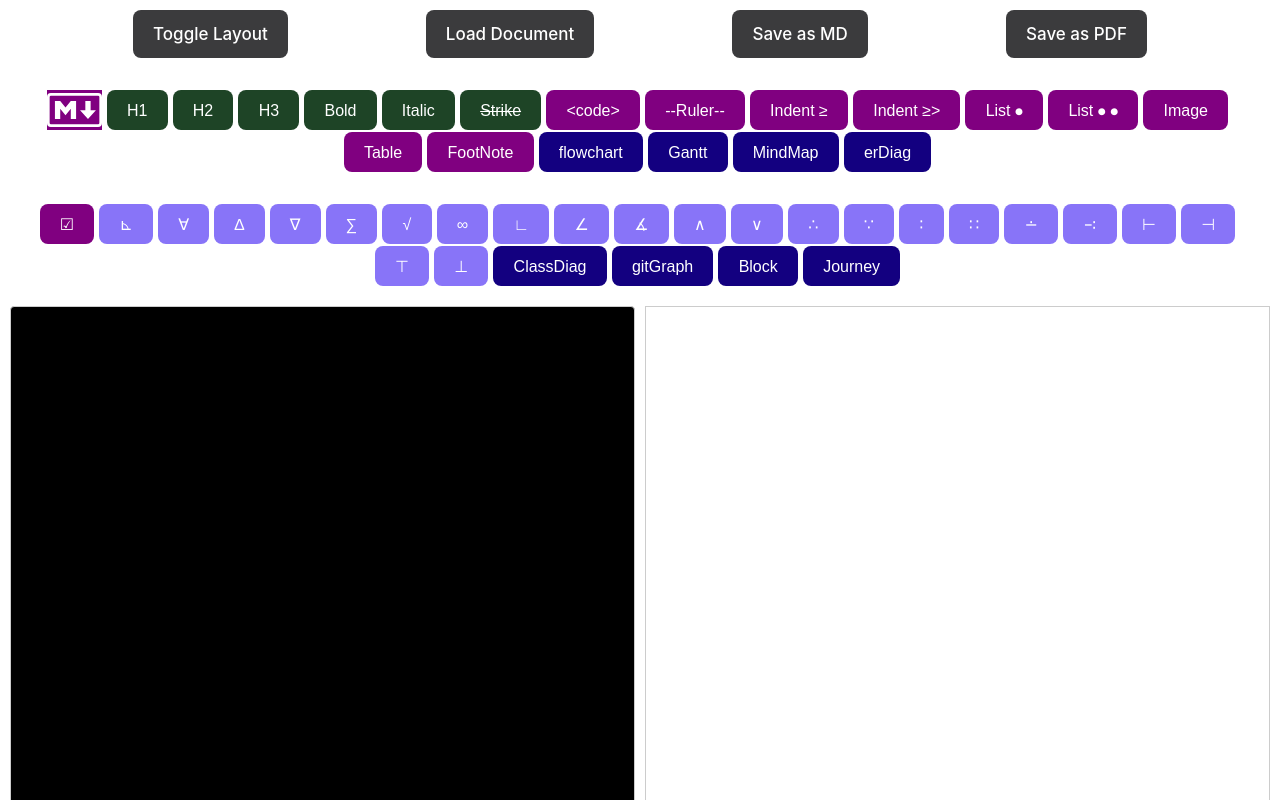
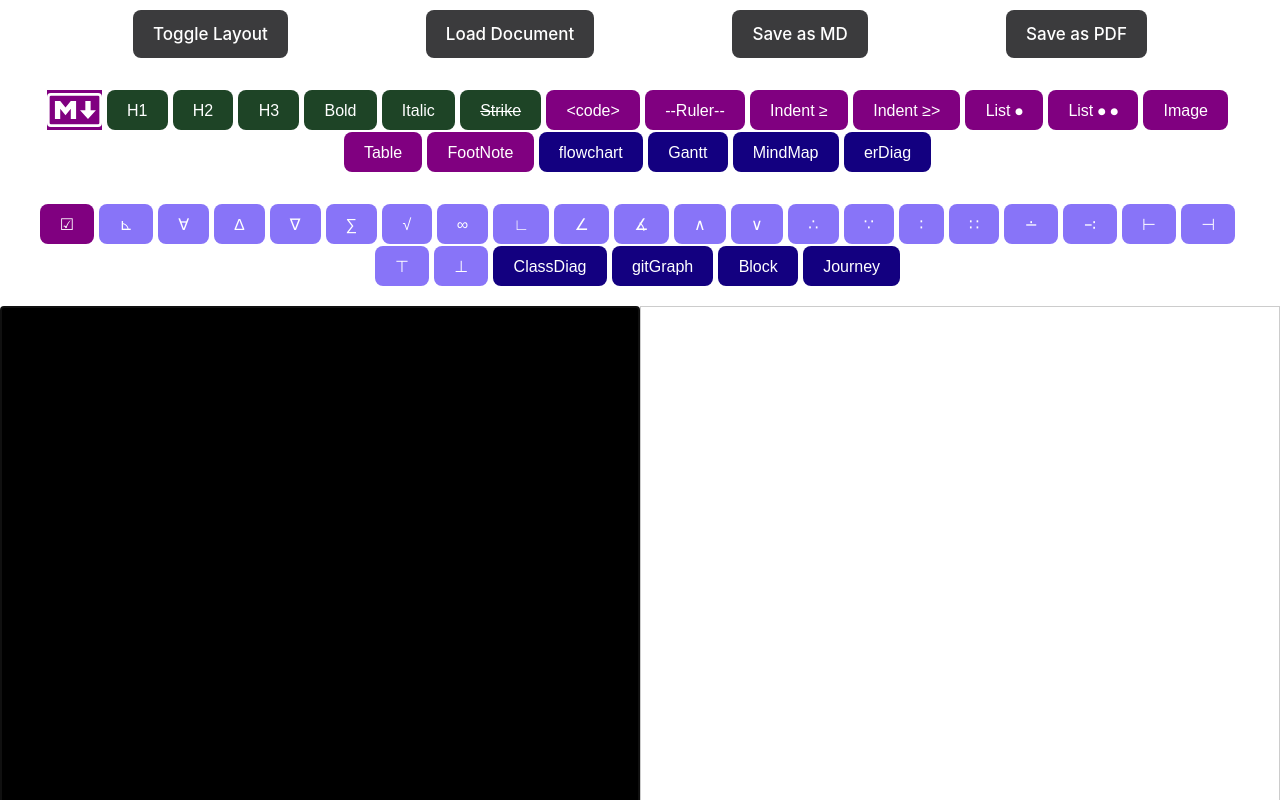
Before and after one commit to gcclinux/EasyEdit, a React (Vite) app: page / in a window 1280 px wide. Shown: the top 800 px of the page. Built offline with nearby package versions, Linux system fonts and the light colour scheme.

Commit message:
fixed refreshing editor and preview together

```diff
--- a/src/App.css
+++ b/src/App.css
@@ -19,43 +19,45 @@ html,
   width: 100%;
 }
 
-/* Side by Side Previewer */
+/* Textarea Parallel */
 .textarea-parallel {
-  width: 48%;
+  border: 1px solid #ccc;
   padding: 10px;
-  margin: 0 5px 0 10px; /* Adjust margins to be consistent */
+  text-align: left;
+  font-family: monospace;
   font-size: 16px;
-  border: 1px solid #ccc;
-  border-radius: 4px;
   background-color: black;
   color: white;
-  resize: none; /* Prevent resizing */
-  flex-grow: 1;
-  min-height: 650px; /* Set minimum height */
-  box-sizing: border-box; /* Include padding and border in the element's total width and height */
+  resize: none;
+  overflow: auto; /* Enable scrolling */
+  box-sizing: border-box;
 }
 
-/* Side by Side Previewer */
+/* Preview Parallel */
 .preview-parallel {
-  width: 48%;
   border: 1px solid #ccc;
   padding: 10px;
-  margin: 0 10px 0 5px; /* Adjust margins to be consistent */
   text-align: left;
   font-family: Arial, sans-serif;
   font-size: 16px;
-  font-weight: normal;
-  font-style: normal;
-  text-decoration: none;
-  flex-grow: 1;
-  min-height: 650px; /* Set minimum height to match textarea */
-  box-sizing: border-box; /* Include padding and border in the element's total width and height */
+  overflow: auto; /* Enable scrolling */
+  box-sizing: border-box;
 }
 
+.textarea-parallel,
+.preview-parallel {
+  overflow: auto;
+  width: 50%;
+  margin: 0;
+  box-sizing: border-box;
+  height: 80vh; /* Reduce initial height */
+}
+
+/* Container for parallel layout */
 .editor-preview-container-parallel {
   display: flex;
-  flex-grow: 1;
-  width: 100%;
+  flex-direction: row;
+  height: calc(100vh - 60px); /* Adjust according to any headers or footers */
 }
 
 
--- a/src/App.tsx
+++ b/src/App.tsx
@@ -1,25 +1,26 @@
-import React, { useRef, useEffect, useCallback } from "react";
-import ReactMarkdown from "react-markdown";
-import remarkGfm from "remark-gfm";
-import mermaid from "mermaid";
-import { saveAs } from "file-saver";
-import "./App.css";
-import markdownMarkWhite from "./assets/markdown-mark-white.svg";
-import html2canvas from "html2canvas";
-import jsPDF from "jspdf";
-import rehypeRaw from "rehype-raw";
-import debounce from "lodash.debounce";
+import React, { useRef, useState, useEffect, useCallback } from 'react';
+import ReactMarkdown from 'react-markdown';
+import remarkGfm from 'remark-gfm';
+import mermaid from 'mermaid';
+import { saveAs } from 'file-saver';
+import html2canvas from 'html2canvas';
+import jsPDF from 'jspdf';
+import rehypeRaw from 'rehype-raw';
+import debounce from 'lodash.debounce';
+import './App.css';
+import markdownMarkWhite from './assets/md.svg';
 
 const App = () => {
-  const [editorContent, setEditorContent] = React.useState("");
-  const [isHorizontal, setIsHorizontal] = React.useState(false);
+  const [editorContent, setEditorContent] = useState('');
+  const [isHorizontal, setIsHorizontal] = useState(false);
   const previewRef = useRef<HTMLDivElement>(null);
   const textareaRef = useRef<HTMLTextAreaElement>(null);
+  const cursorPositionRef = useRef<number>(0);
 
   const initializeMermaid = useCallback(
     debounce(() => {
       if (previewRef.current) {
-        const mermaidElements = previewRef.current.querySelectorAll(".mermaid");
+        const mermaidElements = previewRef.current.querySelectorAll('.mermaid');
         mermaidElements.forEach((element) => {
           mermaid.init(undefined, element as HTMLElement);
         });
@@ -31,6 +32,18 @@ const App = () => {
   useEffect(() => {
     initializeMermaid();
   }, [editorContent, initializeMermaid]);
+
+  const handleChange = (e: React.ChangeEvent<HTMLTextAreaElement>) => {
+    cursorPositionRef.current = e.target.selectionStart;
+    setEditorContent(e.target.value);
+  };
+
+  useEffect(() => {
+    if (textareaRef.current) {
+      textareaRef.current.setSelectionRange(cursorPositionRef.current, cursorPositionRef.current);
+      textareaRef.current.focus();
+    }
+  }, [editorContent]);
 
   const toggleLayout = () => {
     setIsHorizontal(!isHorizontal);
@@ -47,6 +60,73 @@ const App = () => {
     }
   };
 
+  const TextareaComponent = React.memo(() => {
+    useEffect(() => {
+      if (textareaRef.current) {
+        const { scrollTop, scrollHeight, clientHeight } = textareaRef.current;
+        const isAtBottom = scrollHeight - scrollTop === clientHeight;
+        if (isAtBottom) {
+          textareaRef.current.scrollTop = textareaRef.current.scrollHeight;
+        }
+      }
+    }, [editorContent]);
+
+    return (
+      <textarea
+        ref={textareaRef}
+        value={editorContent}
+        onChange={handleChange}
+        className={isHorizontal ? 'textarea-horizontal' : 'textarea-parallel'}
+        onKeyDown={(e) => {
+          if (e.key === 'Enter') {
+            e.preventDefault();
+            const target = e.target as HTMLTextAreaElement;
+            const { selectionStart, selectionEnd } = target;
+            const newValue =
+              editorContent.substring(0, selectionStart) +
+              '\n' +
+              editorContent.substring(selectionEnd);
+            cursorPositionRef.current = selectionStart + 1;
+            setEditorContent(newValue);
+          }
+        }}
+      />
+    );
+  });
+
+  const PreviewComponent = React.memo(() => {
+    useEffect(() => {
+      initializeMermaid();
+    }, [editorContent, initializeMermaid]);
+
+    return (
+      <div
+        className={isHorizontal ? 'preview-horizontal' : 'preview-parallel'}
+        ref={previewRef}
+      >
+        <ReactMarkdown
+          remarkPlugins={[remarkGfm]}
+          rehypePlugins={[rehypeRaw]}
+          components={{
+            code({ className, children, ...props }) {
+              const match = /language-mermaid/.test(className || "");
+              return match ? (
+                <div className="mermaid">
+                  {String(children).replace(/\n$/, "")}
+                </div>
+              ) : (
+                <code className={className} {...props}>
+                  {children}
+                </code>
+              );
+            },
+          }}
+        >
+          {editorContent}
+        </ReactMarkdown>
+      </div>
+    );
+  });
 
   const insertSymbol1 = () => insertSymbol("&#8894;");
   const insertSymbol2 = () => insertSymbol("&#8704;");
@@ -924,39 +1004,8 @@ erDiagram
               : "editor-preview-container-parallel"
           }
         >
-          <textarea
-            ref={textareaRef}
-            value={editorContent}
-            onChange={(e) => setEditorContent(e.target.value)}
-            className={
-              isHorizontal ? "textarea-horizontal" : "textarea-parallel"
-            }
-          />
-          <div
-            className={isHorizontal ? "preview-horizontal" : "preview-parallel"}
-            ref={previewRef}
-          >
-            <ReactMarkdown
-              remarkPlugins={[remarkGfm]}
-              rehypePlugins={[rehypeRaw]}
-              components={{
-                code({ className, children, ...props }) {
-                  const match = /language-mermaid/.test(className || "");
-                  return match ? (
-                    <div className="mermaid">
-                      {String(children).replace(/\n$/, "")}
-                    </div>
-                  ) : (
-                    <code className={className} {...props}>
-                      {children}
-                    </code>
-                  );
-                },
-              }}
-            >
-              {editorContent}
-            </ReactMarkdown>
-          </div>
+          <TextareaComponent />
+          <PreviewComponent />
         </div>
       </div>
     </div>
```
Also changed, not shown: src/assets/markdown-mark-white.svg (deleted), src/assets/md.svg (added).
